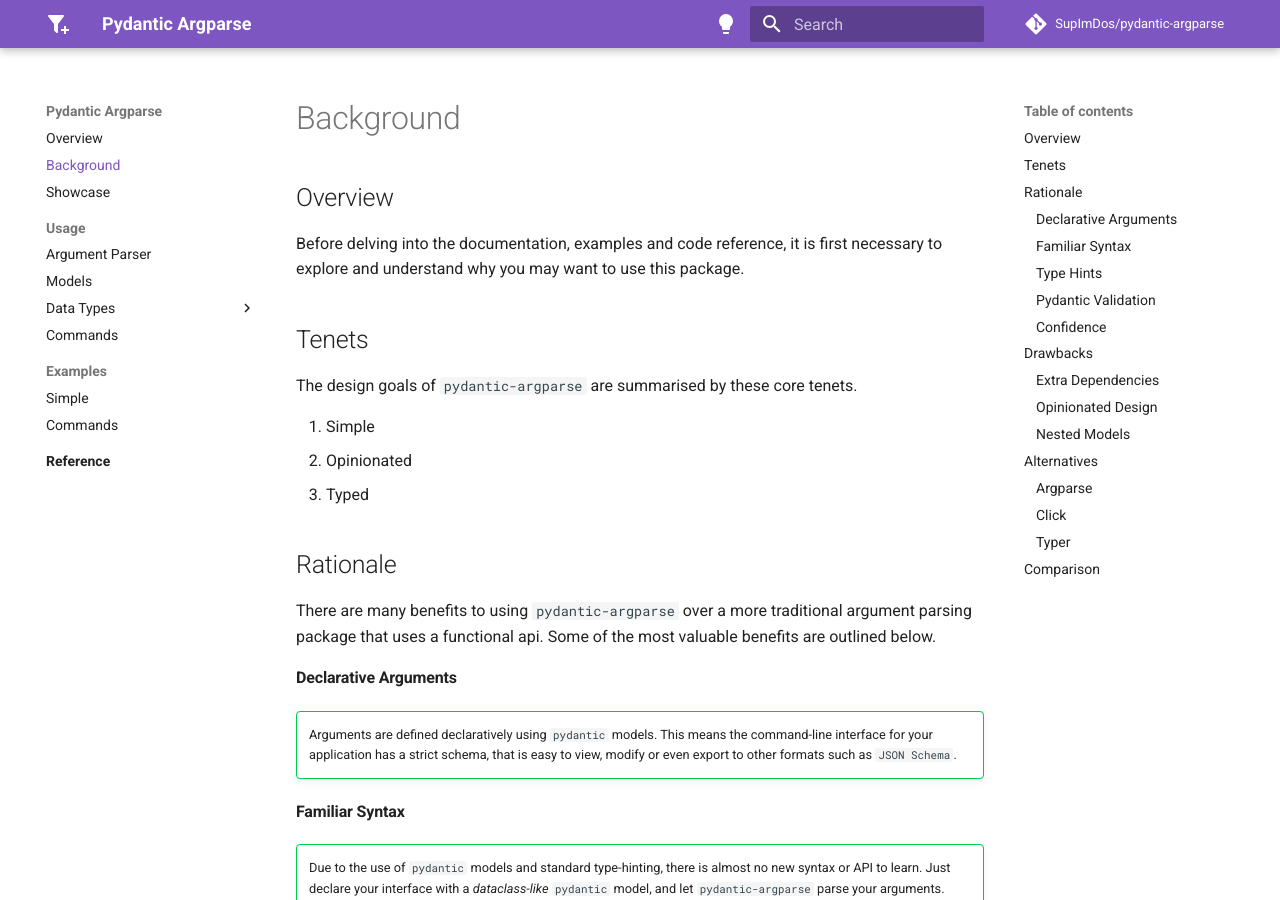
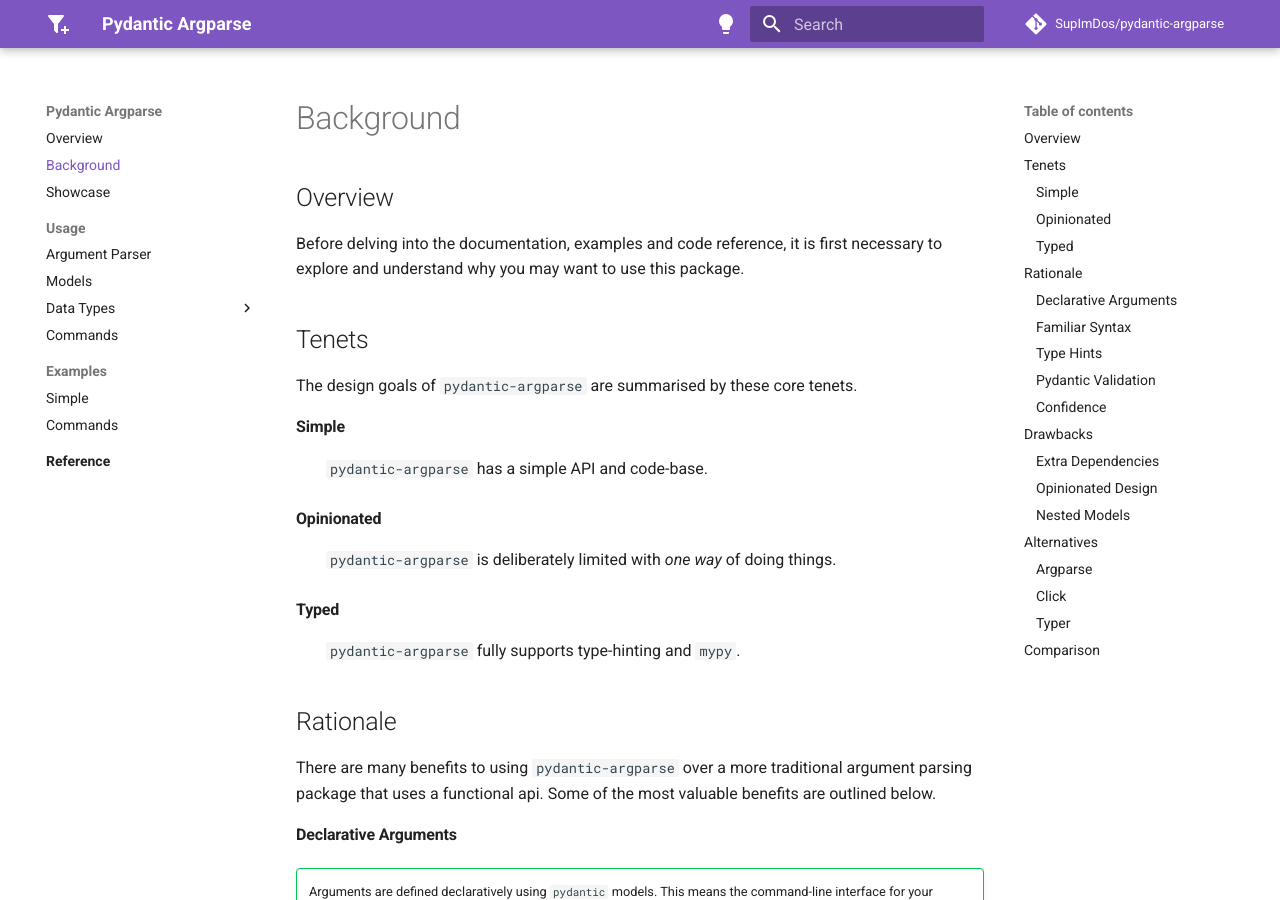
Before and after one commit to SupImDos/pydantic-argparse, an MkDocs documentation site: the page built from docs/background.md, in a window 1280 px wide and 900 px high. Built offline with MkDocs 1.6.1 and Material for MkDocs 9.7.7, drawn with Linux system fonts in a browser that asks for light colours; emoji names are drawn with the system emoji font; comment, search, counter and statistics services are not loaded.

Commit message:
Updated background documentation.

```diff
--- a/docs/background.md
+++ b/docs/background.md
@@ -5,9 +5,14 @@ necessary to explore and understand why you may want to use this package.
 ## Tenets
 The design goals of `pydantic-argparse` are summarised by these core tenets.
 
-1. Simple
-2. Opinionated
-3. Typed
+#### Simple
+:  `pydantic-argparse` has a simple API and code-base.
+
+#### Opinionated
+:  `pydantic-argparse` is deliberately limited with *one way* of doing things.
+
+#### Typed
+:  `pydantic-argparse` fully supports type-hinting and `mypy`.
 
 ## Rationale
 There are many benefits to using `pydantic-argparse` over a more traditional
--- a/mkdocs.yml
+++ b/mkdocs.yml
@@ -61,6 +61,7 @@ extra_css:
 # Markdown Extensions
 markdown_extensions:
   - admonition
+  - def_list
   - tables
   - pymdownx.emoji
   - pymdownx.highlight
```
